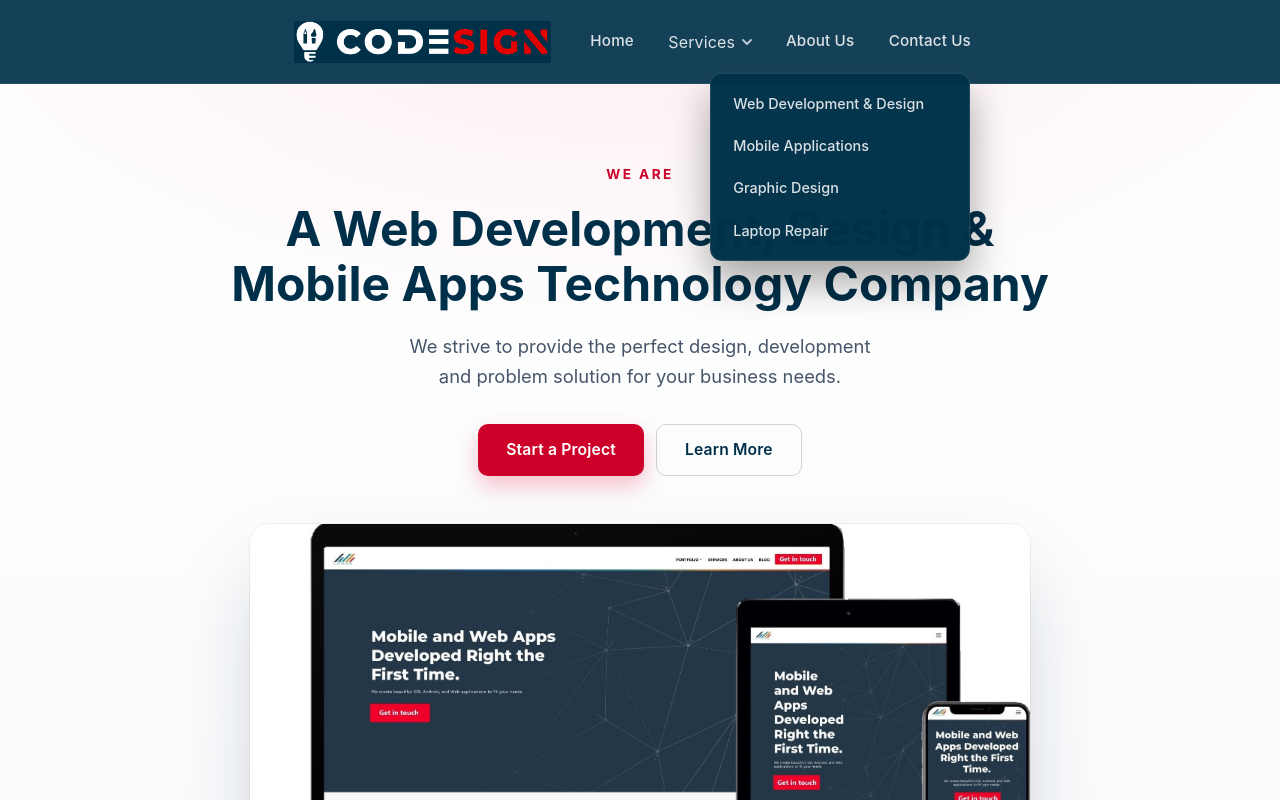
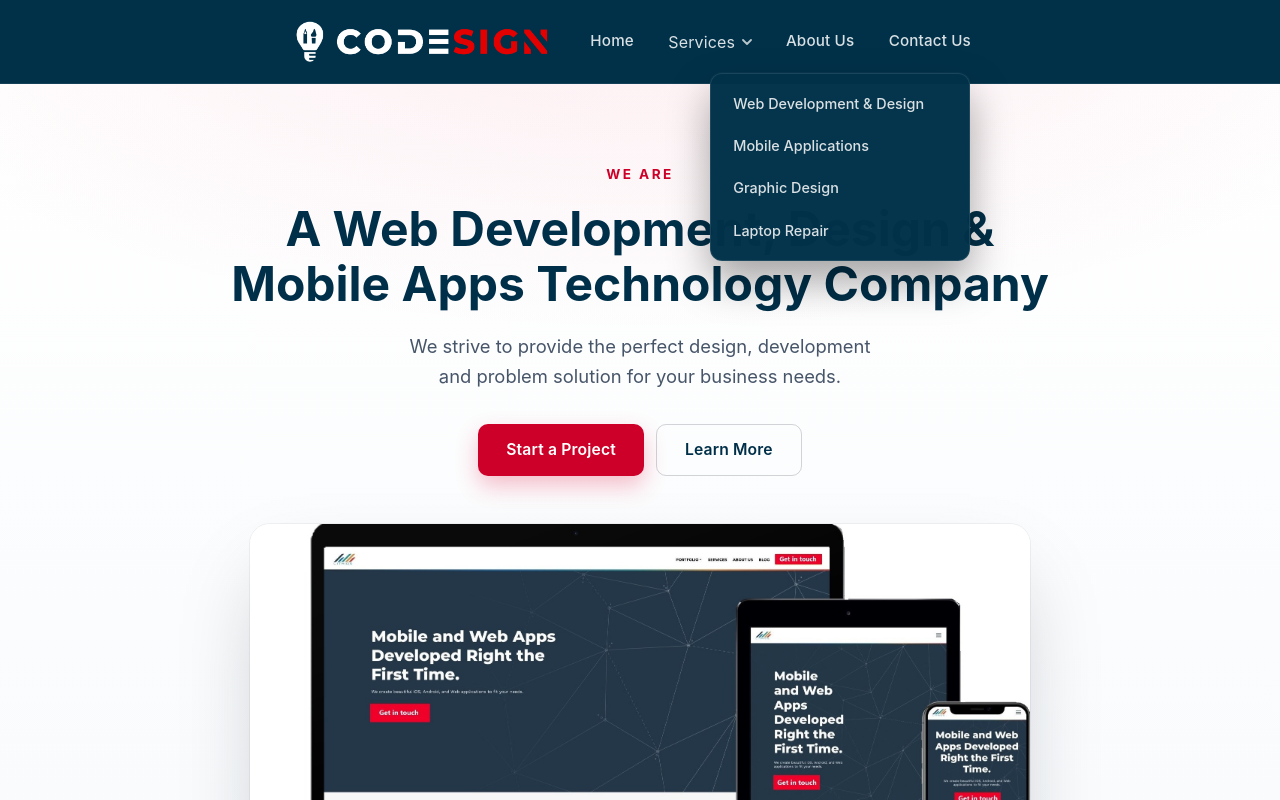
Before and after one commit to waelzd/home, a React (Create React App) app: page / in a window 1280 px wide. Shown: the top 800 px of the page. Built offline with nearby package versions, Linux system fonts and the light colour scheme.

Commit message:
fix: remove process.env.PUBLIC_URL from image paths

```diff
--- a/src/Components/Navbar.css
+++ b/src/Components/Navbar.css
@@ -7,7 +7,7 @@
   top: 0;
   z-index: 100;
   width: 100%;
-  background: rgba(0, 49, 73, 0.92); /* rgb(0, 49, 73) with slight transparency */
+  background: #003149;
   backdrop-filter: saturate(180%) blur(14px);
   -webkit-backdrop-filter: saturate(180%) blur(14px);
   border-bottom: 1px solid rgba(255, 255, 255, 0.08);
```
